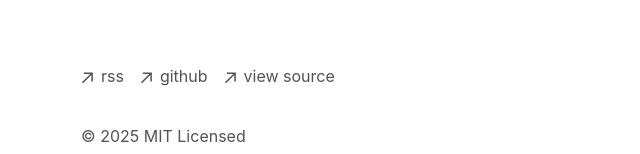
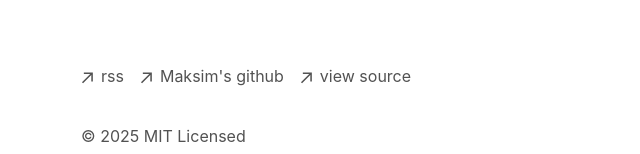
Before and after one commit to ZdravoHvalaKesaNeTreba/maksimmironov, a Next.js app: page / in a window 1280 px wide. Shown: the part 360-514 px from the top of the page, without its empty margins (271-911 px from the left). Built offline with nearby package versions, Linux system fonts and the light colour scheme.

Commit message:
Update footer.tsx

```diff
--- a/app/components/footer.tsx
+++ b/app/components/footer.tsx
@@ -35,10 +35,10 @@
             className="flex items-center transition-all hover:text-neutral-800 dark:hover:text-neutral-100"
             rel="noopener noreferrer"
             target="_blank"
-            href="https://github.com/vercel/next.js"
+            href="https://github.com/ZdravoHvalaKesaNeTreba/"
           >
             <ArrowIcon />
-            <p className="ml-2 h-7">github</p>
+            <p className="ml-2 h-7">Maksim's github</p>
           </a>
         </li>
         <li>
```
